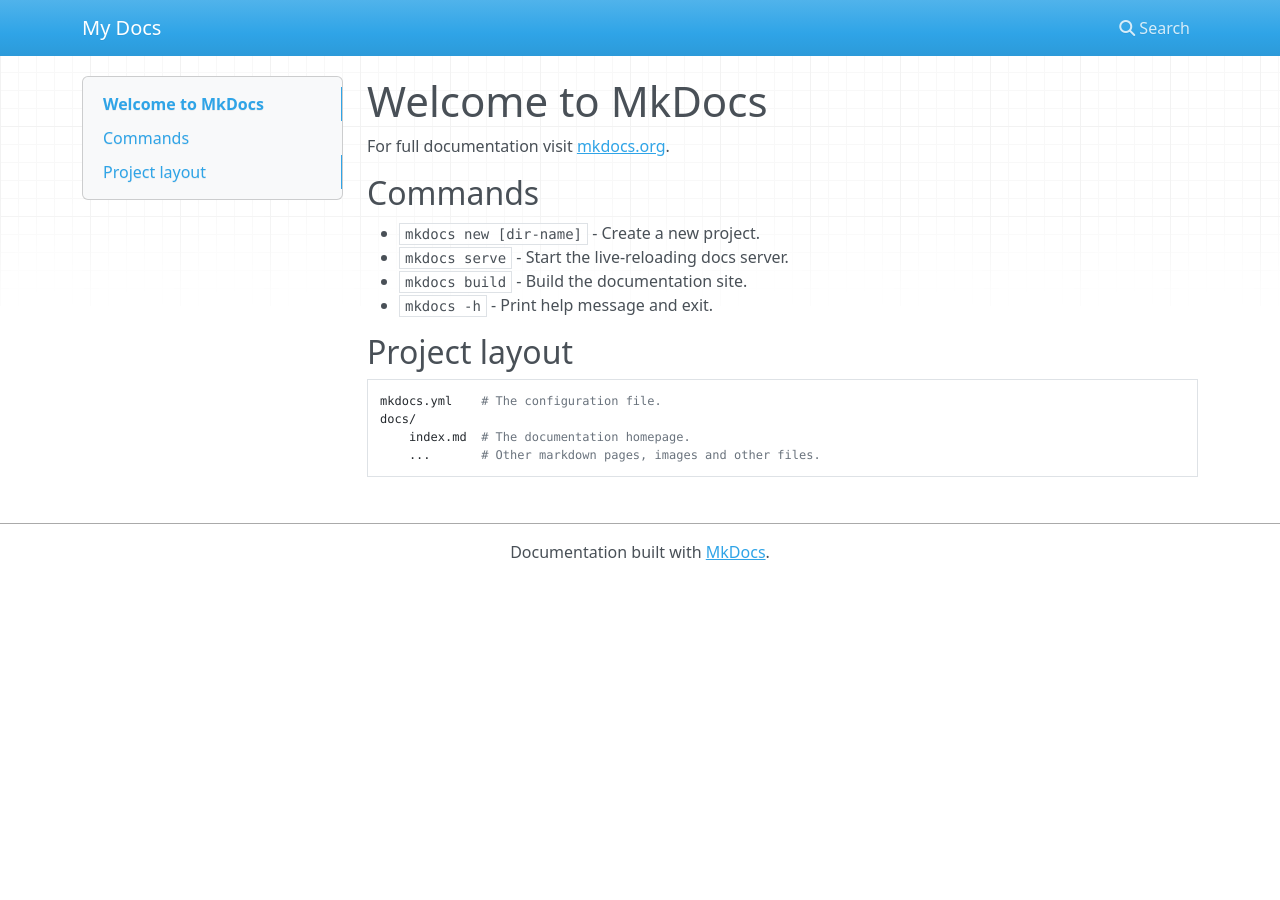
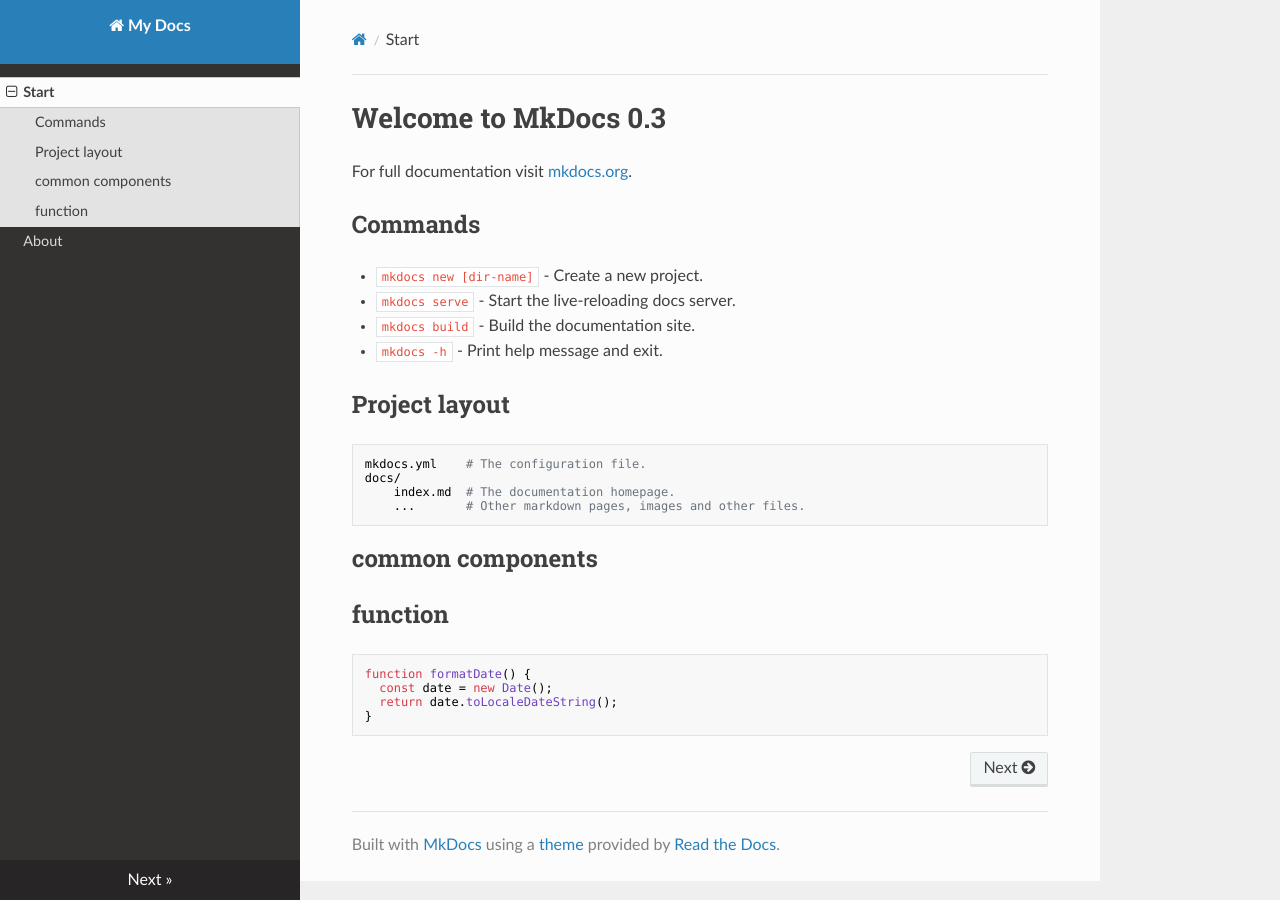
Before and after one commit to listen936/mkdocs, an MkDocs documentation site: the page built from docs/index.md, in a window 1280 px wide. Built offline with MkDocs 1.6.1, drawn with Linux system fonts in a browser that asks for light colours; nearby versions of some CDN libraries.

````diff
--- /dev/null
+++ b/components/index.md
@@ -0,0 +1,22 @@
+# All common components are listed below.
+
+<!--function-start-->
+
+## function
+
+```js
+function formatDate() {
+  const date = new Date();
+  return date.toLocaleDateString();
+}
+```
+
+<!--function-end-->
+
+<!--desc-start-->
+
+## description
+
+Material for MkDocs makes it easy to deploy multiple versions of your project documentation by integrating with external utilities that add those capabilities to MkDocs, i.e. mike. When deploying a new version, older versions of your documentation remain untouched.
+
+<!--desc-stop-->
--- a/docs/index.md
+++ b/docs/index.md
@@ -1,13 +1,13 @@
-# Welcome to MkDocs
+# Welcome to MkDocs 0.3
 
 For full documentation visit [mkdocs.org](https://www.mkdocs.org).
 
 ## Commands
 
-* `mkdocs new [dir-name]` - Create a new project.
-* `mkdocs serve` - Start the live-reloading docs server.
-* `mkdocs build` - Build the documentation site.
-* `mkdocs -h` - Print help message and exit.
+- `mkdocs new [dir-name]` - Create a new project.
+- `mkdocs serve` - Start the live-reloading docs server.
+- `mkdocs build` - Build the documentation site.
+- `mkdocs -h` - Print help message and exit.
 
 ## Project layout
 
@@ -15,3 +15,11 @@
     docs/
         index.md  # The documentation homepage.
         ...       # Other markdown pages, images and other files.
+
+## common components
+
+{%
+   include-markdown "../components/index.md"
+   start="<!--function-start-->"
+   end="<!--function-end-->"
+%}
--- a/mkdocs.yml
+++ b/mkdocs.yml
@@ -1 +1,12 @@
 site_name: My Docs
+nav:
+  - Start: index.md
+  - About: about.md
+theme:
+  # name: material
+  name: readthedocs
+# extra:
+#   version:
+#     provider: mike
+plugins:
+  - include-markdown
````
Also changed, not shown: docs/about.md (added, +7 -0 lines), 1 other file.
